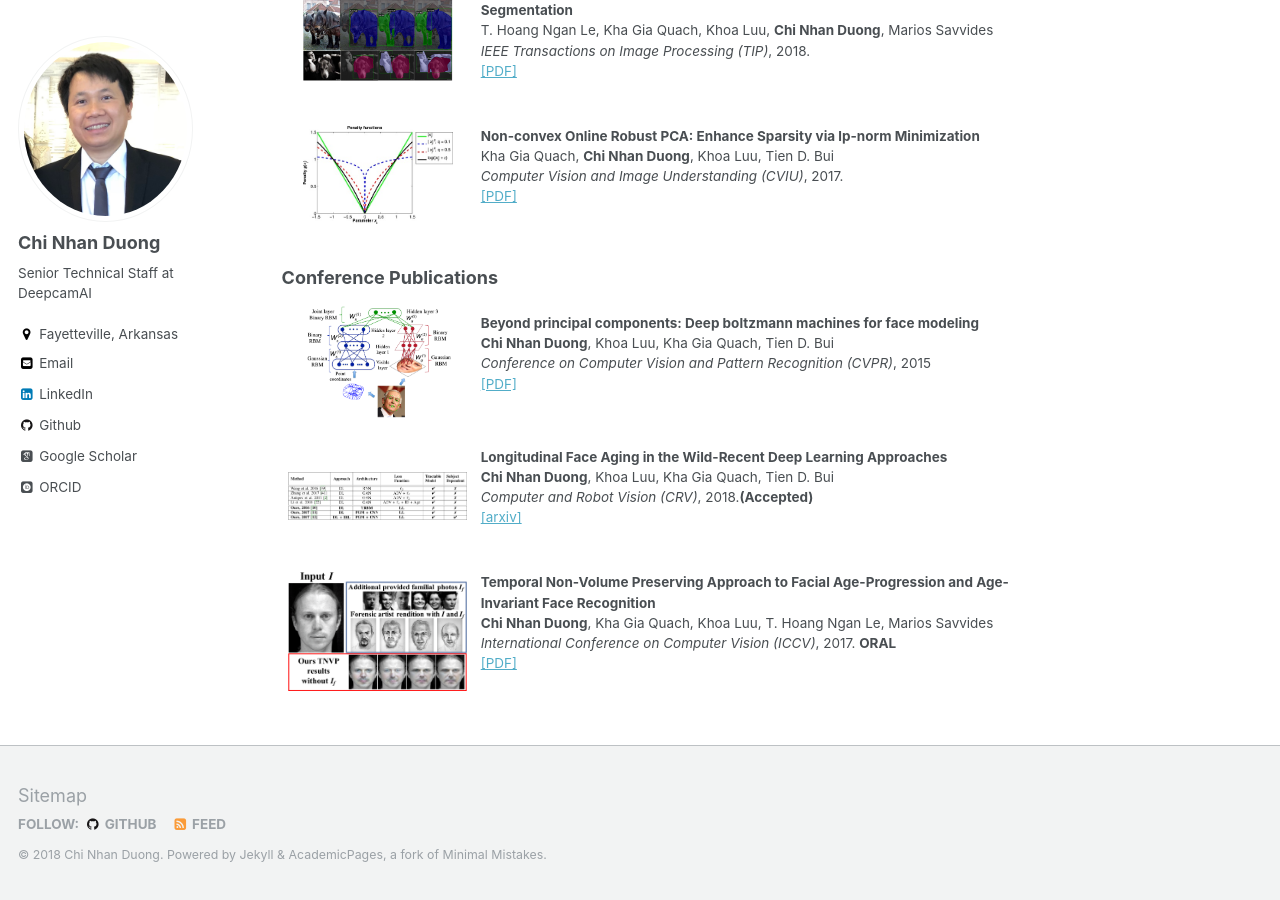
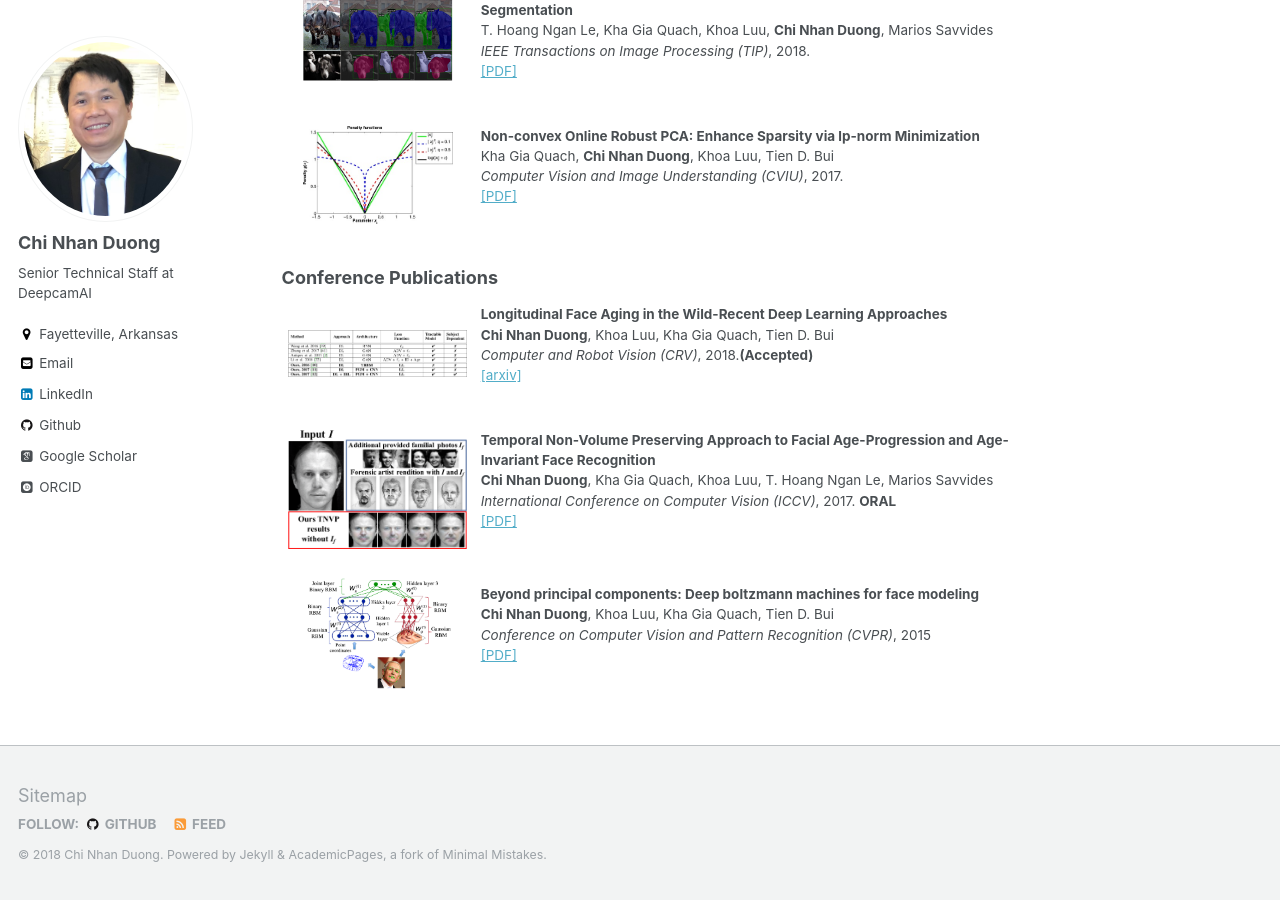
Before and after one commit to dcnhan/dcnhan.github.io, a Jekyll site: the page built from _pages/publications.md, in a window 1280 px wide and 900 px high, scrolled down 691 px. Built offline with Jekyll 4.4.1, drawn with Linux system fonts in a browser that asks for light colours; some web fonts are replaced.

```diff
--- a/_pages/publications.md
+++ b/_pages/publications.md
@@ -53,13 +53,6 @@ author_profile: true
 
 ### Conference Publications
 <table width="1200" align="center" border="0">
-	<td width="25%" valign="top" align="center"><img src="/images/featured_DAMs.png" alt="thumbnail" width="150" height="120" style="border-style: none"></td>
-	<td width="75%" valign="top"><p><heading><strong>Beyond principal components: Deep boltzmann machines for face modeling</strong></heading><br>
-	<strong> Chi Nhan Duong</strong>, Khoa Luu, Kha Gia Quach, Tien D. Bui<br><em>Conference on Computer Vision and Pattern Recognition (CVPR)</em>, 2015<br>
-	<a href="https://www.cv-foundation.org/openaccess/content_cvpr_2015/papers/Duong_Beyond_Principal_Components_2015_CVPR_paper.pdf">[PDF]</a>
-	</p></td></table>
-
-<table width="1200" align="center" border="0">
 	<td width="25%" valign="top" align="center"><img src="/images/feature_Aging_Review.png" alt="thumbnail" width="180" height="150" style="border-style: none"></td>
 	<td width="75%" valign="top">
 	<p><heading><strong>Longitudinal Face Aging in the Wild-Recent Deep Learning Approaches</strong></heading><br>
@@ -76,3 +69,10 @@ author_profile: true
 	<em>International Conference on Computer Vision (ICCV)</em>, 2017. <b>ORAL</b><br>
 	<a href="http://openaccess.thecvf.com/content_iccv_2017/html/Duong_Temporal_Non-Volume_Preserving_ICCV_2017_paper.html">[PDF]</a>
 	</p></td></table>
+
+<table width="1200" align="center" border="0">
+	<td width="25%" valign="top" align="center"><img src="/images/featured_DAMs.png" alt="thumbnail" width="150" height="120" style="border-style: none"></td>
+	<td width="75%" valign="top"><p><heading><strong>Beyond principal components: Deep boltzmann machines for face modeling</strong></heading><br>
+	<strong> Chi Nhan Duong</strong>, Khoa Luu, Kha Gia Quach, Tien D. Bui<br><em>Conference on Computer Vision and Pattern Recognition (CVPR)</em>, 2015<br>
+	<a href="https://www.cv-foundation.org/openaccess/content_cvpr_2015/papers/Duong_Beyond_Principal_Components_2015_CVPR_paper.pdf">[PDF]</a>
+	</p></td></table>
```
